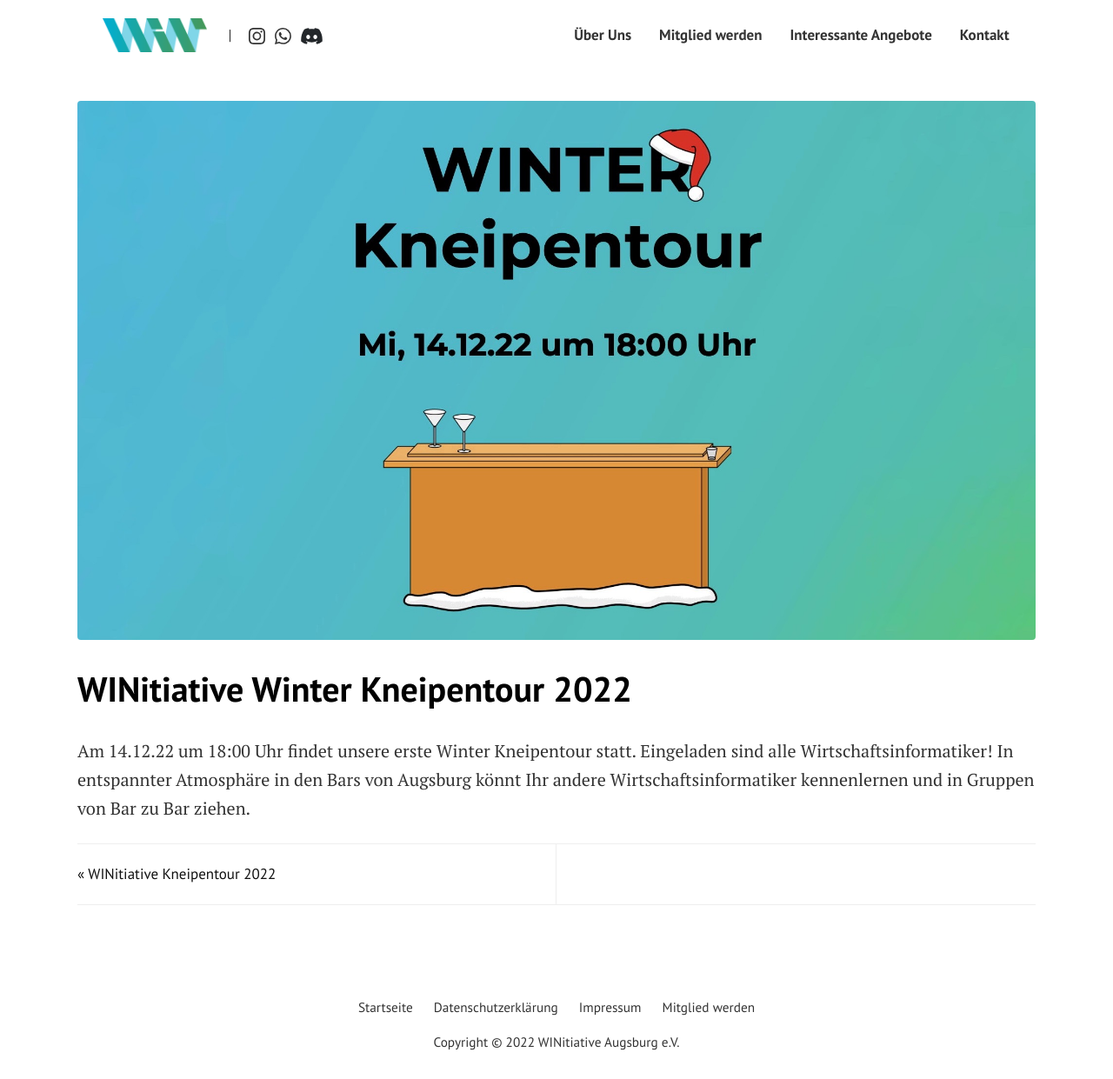
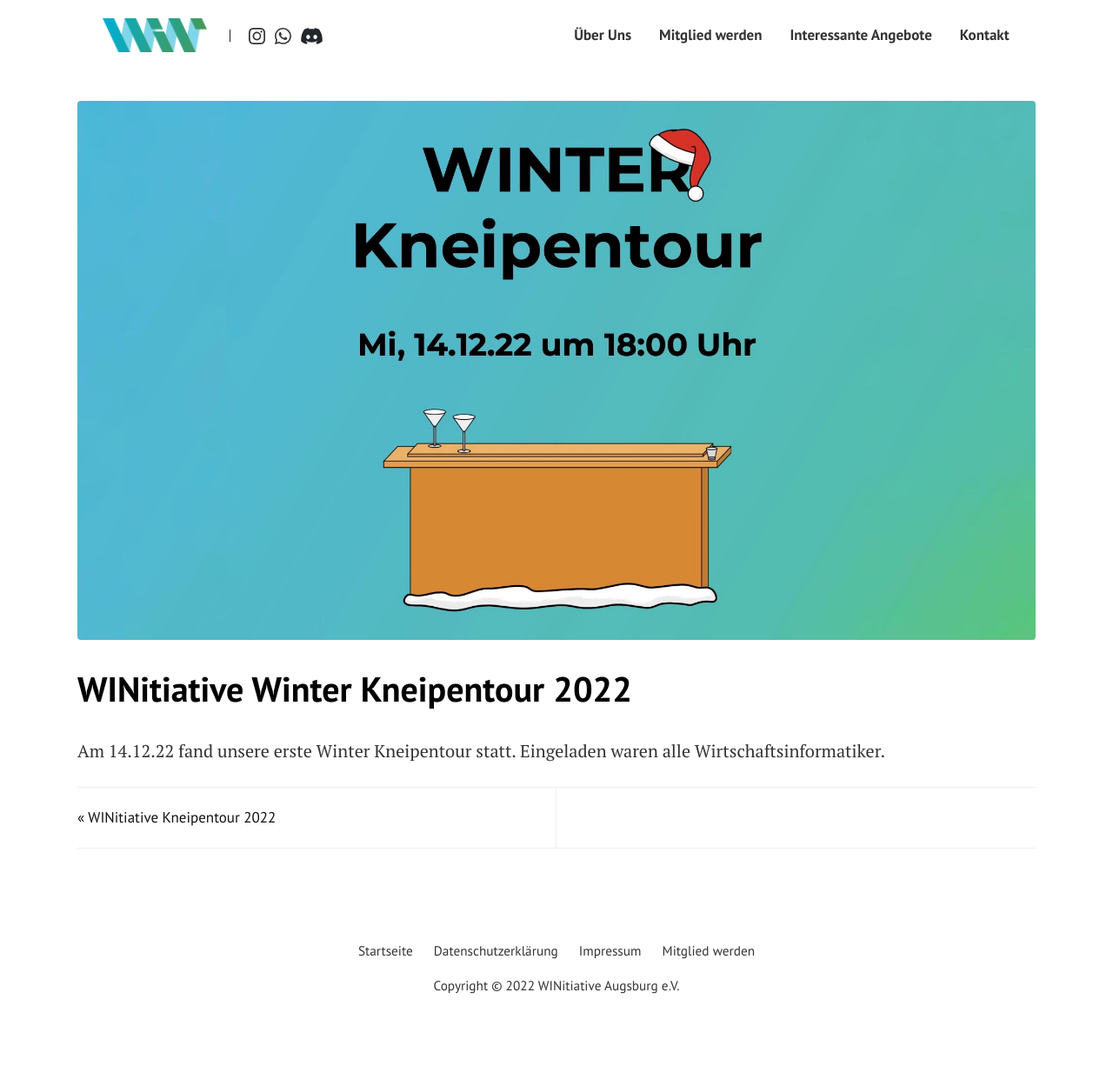
Before and after one commit to WINitiative-Augsburg-eV/webseite, a Jekyll site: the page built from _posts/2022-11-14-Weihnachts-Kneipentour.md, in a window 1280 px wide and 1241 px high. Shown: the whole window at 87% size. Built offline with Jekyll 4.4.1, drawn with Linux system fonts in a browser that asks for light colours.

Commit message:
Stammtisch 17.01

```diff
--- a/_posts/2022-11-14-Weihnachts-Kneipentour.md
+++ b/_posts/2022-11-14-Weihnachts-Kneipentour.md
@@ -3,6 +3,5 @@
 title: "WINitiative Winter Kneipentour 2022"
 categories: [ Events, Uni ]
 image: assets/images/weichnachts-kneipentour.jpg
-featured: true
 ---
- Am 14.12.22 um 18:00 Uhr findet unsere erste Winter Kneipentour statt. Eingeladen sind alle Wirtschaftsinformatiker! In entspannter Atmosphäre in den Bars von Augsburg könnt Ihr andere Wirtschaftsinformatiker kennenlernen und in Gruppen von Bar zu Bar ziehen.
+ Am 14.12.22 fand unsere erste Winter Kneipentour statt. Eingeladen waren alle Wirtschaftsinformatiker.
--- a/pages/stammtisch-anmeldung.html
+++ b/pages/stammtisch-anmeldung.html
@@ -10,7 +10,7 @@
     <input type="hidden" name="_captcha" value="false">
 <p class="lead mb-4">Im Anschluss an unsere Fachschaftssitungen treffen wir uns zum Stammtisch im Unikum. Wenn du die WINitiative oder auch andere Wirtschaftsinformatiker kennenlernen willst, bist du herzlich eingeladen.</p>
 <p class="mb-4"></p>
-<center><p class="mb-4" style="color: red">Deadline: 14.12; 18:00</p></center>
+<center><p class="mb-4" style="color: red">Deadline: 13.01</p></center>
 <br>
 <div class="form-row">
 <div class="form-group col-md-6">
```
Also changed, not shown: other parts of pages/stammtisch-anmeldung.html (+1 -1 lines), 2 other files.
